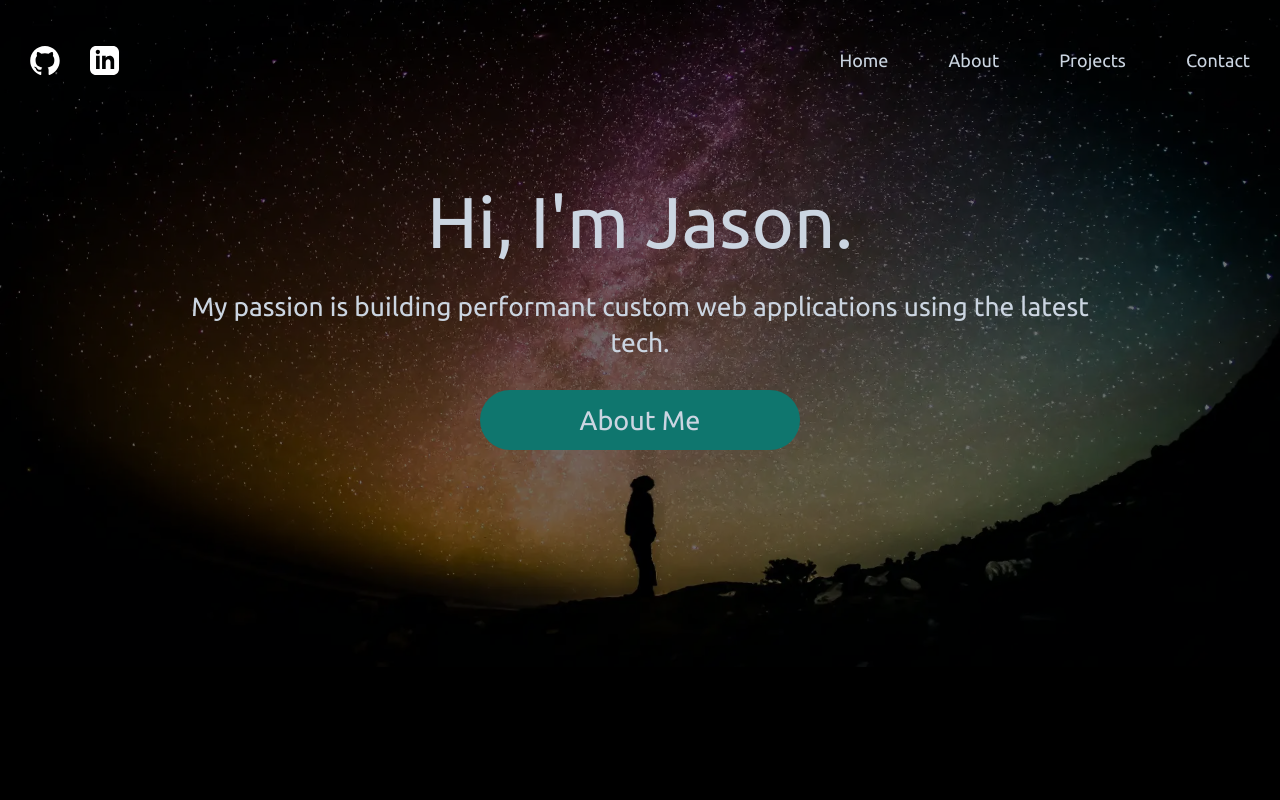
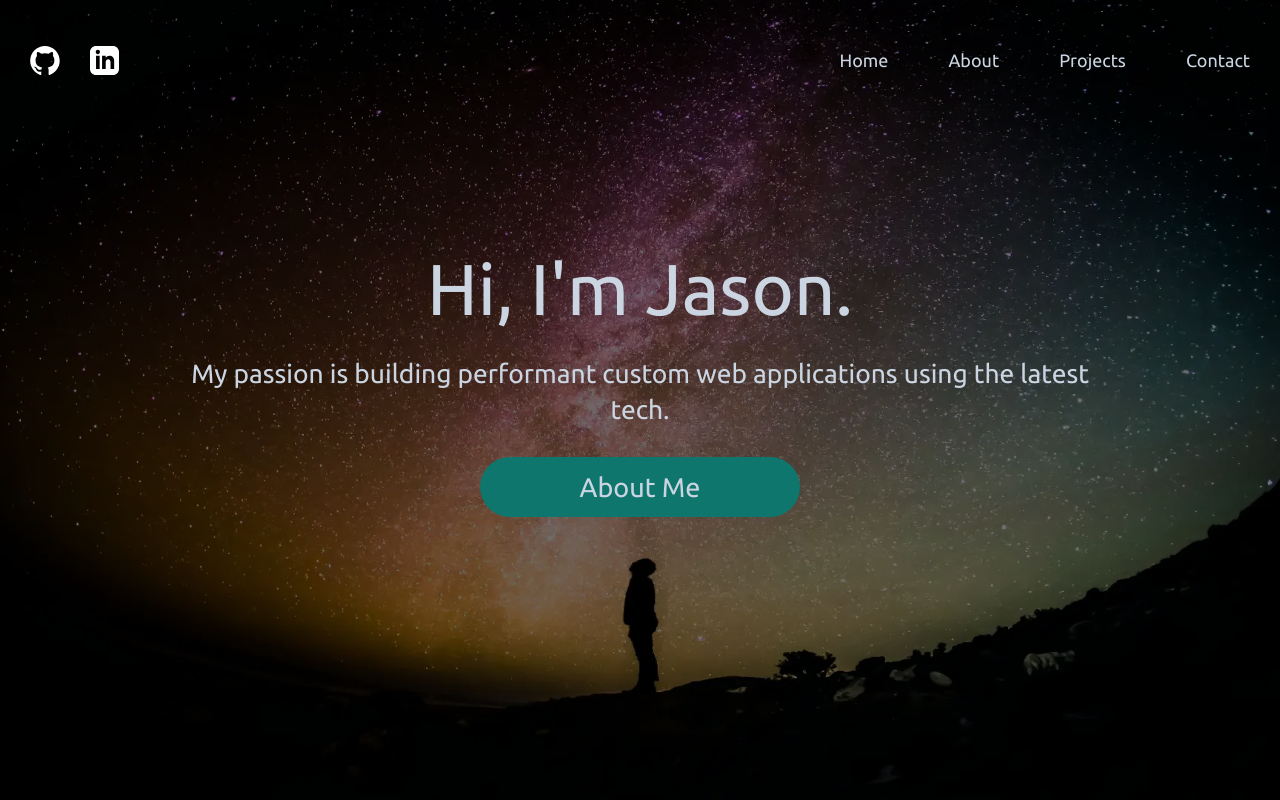
Before and after one commit to jasprague/portfolio, a Next.js app: page / in a window 1280 px wide. Built offline with nearby package versions, Linux system fonts and the light colour scheme.

Commit message:
hero adjust

```diff
--- a/src/app/components/Hero.tsx
+++ b/src/app/components/Hero.tsx
@@ -4,8 +4,8 @@ import Button from './Button'
 
 export default function Hero() {
     return(
-        <section className="flex h-screen" style={{zIndex: "-10", backgroundColor: "black", position: "relative"}} >
-        <div className="w-full h-5/6 relative flex justify-center items-center text-center">
+        <section className="flex h-screen" >
+        <div className="w-full h-6/6 relative flex justify-center items-center text-center">
             <div className=" mb-10 sm:mb-0 flex-col justify-between md:w-9/12 w-10/12">
                 <h1 className="text-8xl mb-10">Hi, I'm Jason.</h1>
                 <h2 className="mb-10"> My passion is building performant custom web applications using the latest tech.</h2>
```
